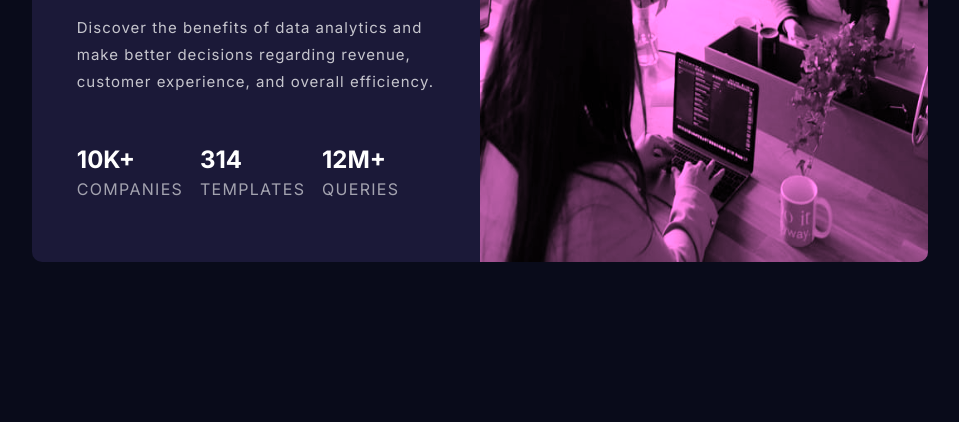
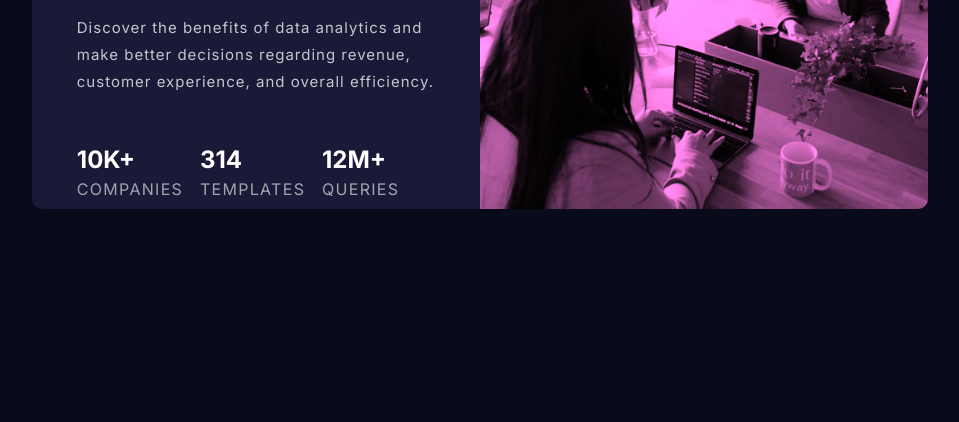
Before and after one commit to dhdthdtr/stats-preview-card-component-main, a plain HTML site: page index.html in a window 1280 px wide. Shown: the part 378-800 px from the top of the page, without its empty margins (160-1119 px from the left). Drawn offline with Linux system fonts and the light colour scheme.

Commit message:
clean CSS

```diff
--- a/styles.scss
+++ b/styles.scss
@@ -18,8 +18,7 @@ $Deca: 'Lexend Deca', sans-serif;
 }
 
 main{
-    width: 100%;
-    height: 100vh;
+    min-height: 100vh;
     background-color: $Very-dark-blue-main-bg;
     display: flex;
     justify-content: center;
```
Also changed, not shown: styles.css, 1 other file.
